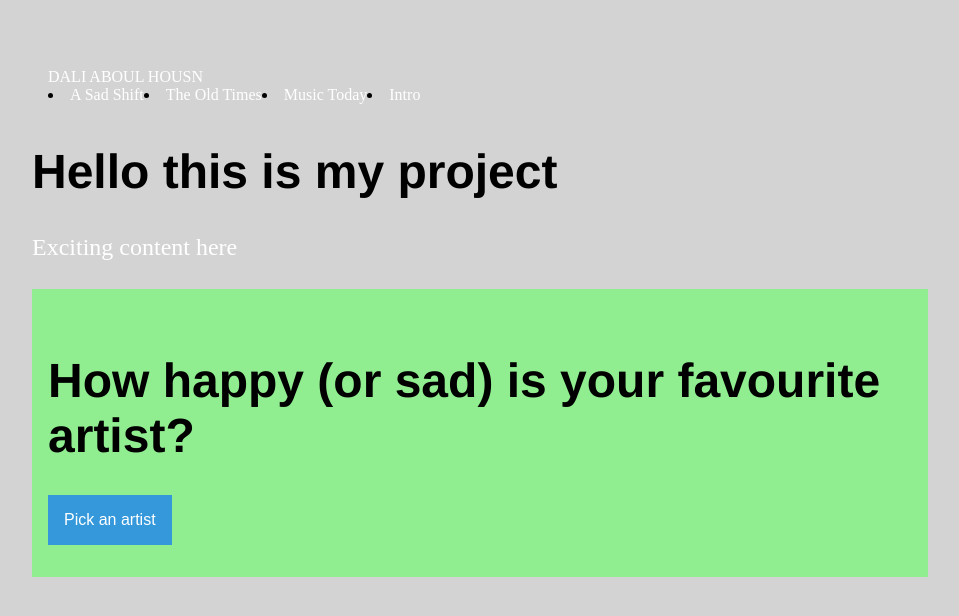
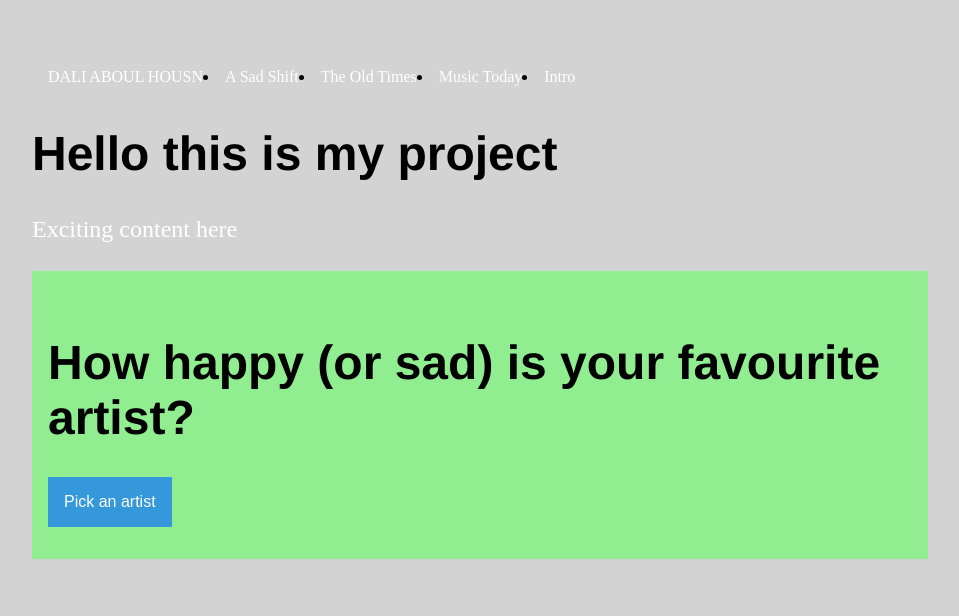
Before and after one commit to ah-dali/ah-dali.github.io, a Jekyll site: the page built from index.html, in a window 1280 px wide. Shown: the top 616 px of the page, without its empty margins (160-1119 px from the left). Built offline with Jekyll 4.4.1, drawn with Linux system fonts in a browser that asks for light colours.

Commit message:
Update main.css

```diff
--- a/css/main.css
+++ b/css/main.css
@@ -18,6 +18,21 @@ body {
   -ms-flex-pack: justify;
   justify-content: space-between;
   padding: 0.5rem 1rem;
+}
+
+.navbar > .container,
+.navbar > .container-fluid {
+  display: -webkit-box;
+  display: -ms-flexbox;
+  display: flex;
+  -ms-flex-wrap: wrap;
+  flex-wrap: wrap;
+  -webkit-box-align: center;
+  -ms-flex-align: center;
+  align-items: center;
+  -webkit-box-pack: justify;
+  -ms-flex-pack: justify;
+  justify-content: space-between;
 }
 
 a {
```
